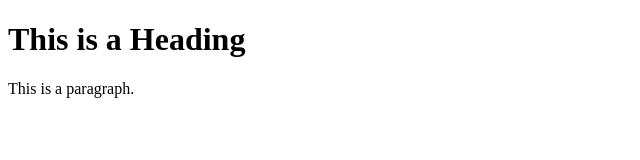
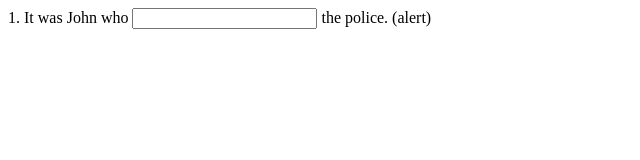
Before and after one commit to 025bw/025bw.github.io, a plain HTML site: page work.html in a window 1280 px wide. Shown: the whole page, without its empty margins (0-640 px from the left). Drawn offline with Linux system fonts and the light colour scheme.

Commit message:
Update work.html

```diff
--- a/work.html
+++ b/work.html
@@ -5,8 +5,7 @@
 </head>
 <body>
 
-<h1>This is a Heading</h1>
-<p>This is a paragraph.</p>
+1. It was John who <input type="text" id="q1" name="q1"> the police.  (alert)
 
 </body>
 </html>
```
